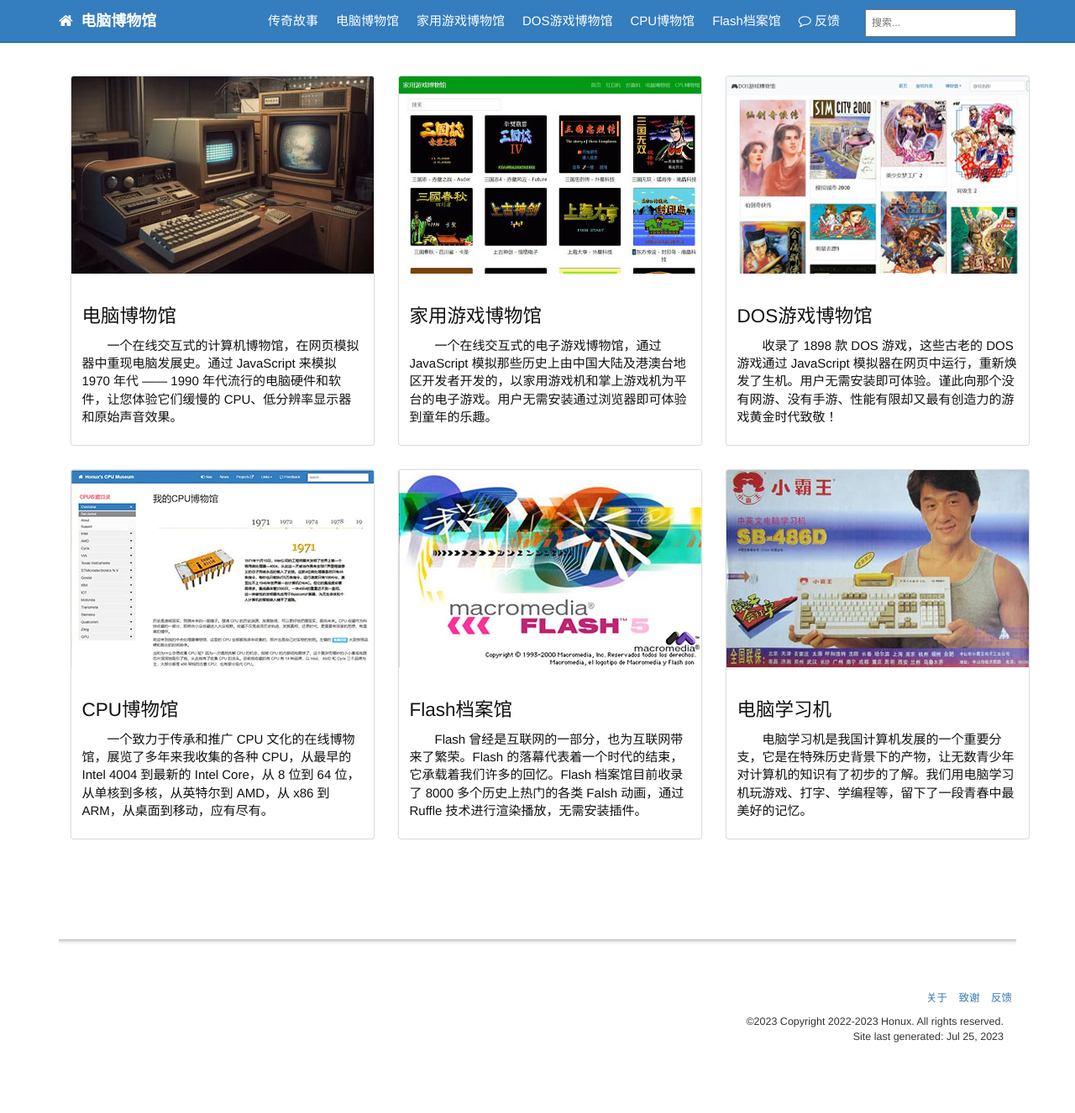
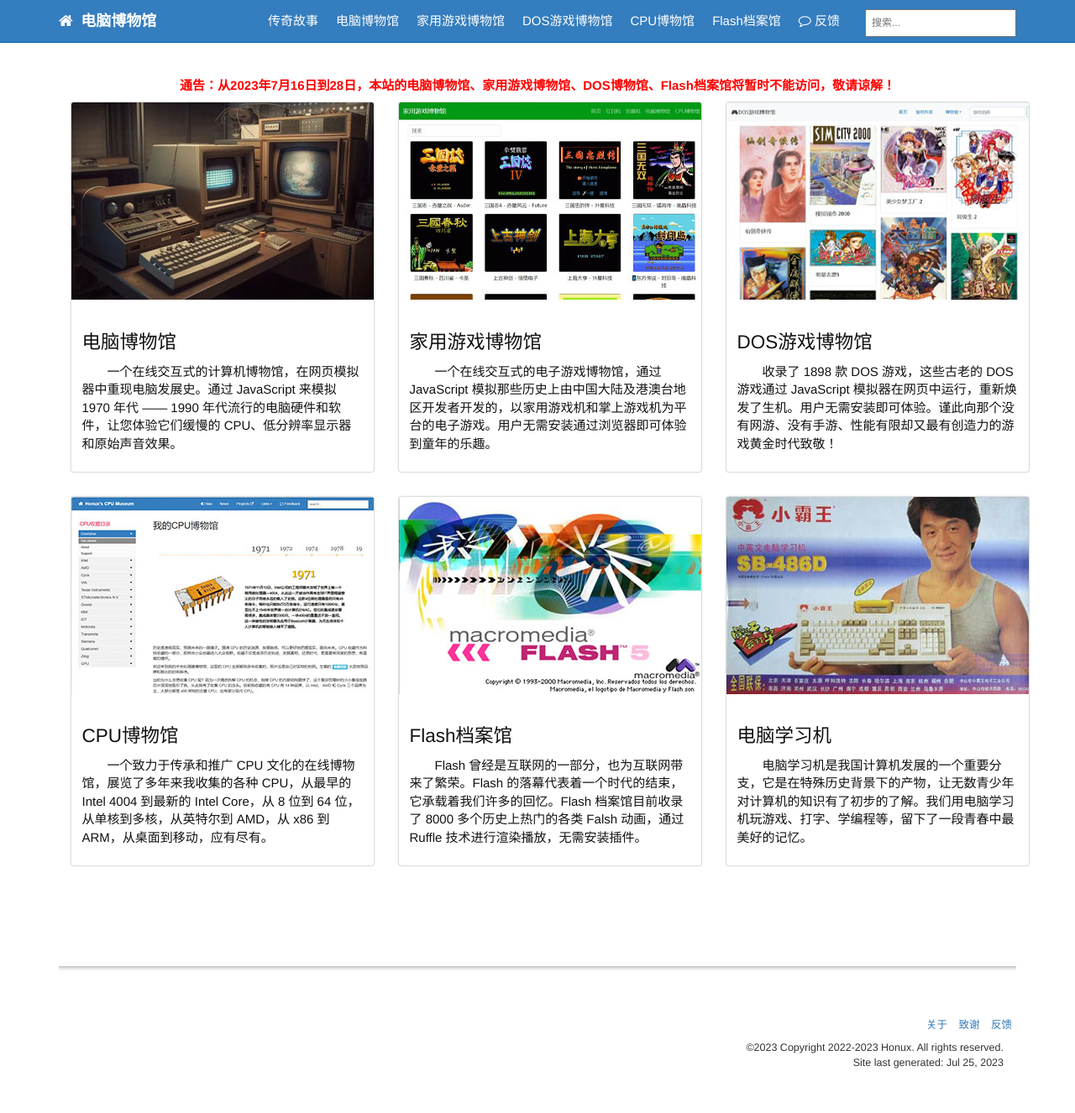
Before and after one commit to compumuseum/compumuseum.github.io, a Jekyll site: the page built from index.md, in a window 1280 px wide. Shown: the whole page at 84% size. Built offline with Jekyll 4.4.1, drawn with Linux system fonts in a browser that asks for light colours; before the commit the page ends 1295 px from its top, so only the background shows below that.

Commit message:
Update index_advertise2.html

```diff
--- a/_includes/index_advertise2.html
+++ b/_includes/index_advertise2.html
@@ -9,6 +9,8 @@
 		t[0].innerText = '';
 	}
 </script>
+
+<p style="text-align: center; color: red; font-weight: bold;">通告：从2023年7月16日到28日，本站的电脑博物馆、家用游戏博物馆、DOS博物馆、Flash档案馆将暂时不能访问，敬请谅解！</p>
 
 <div class="container">
 	<div class="wrapper">
```
